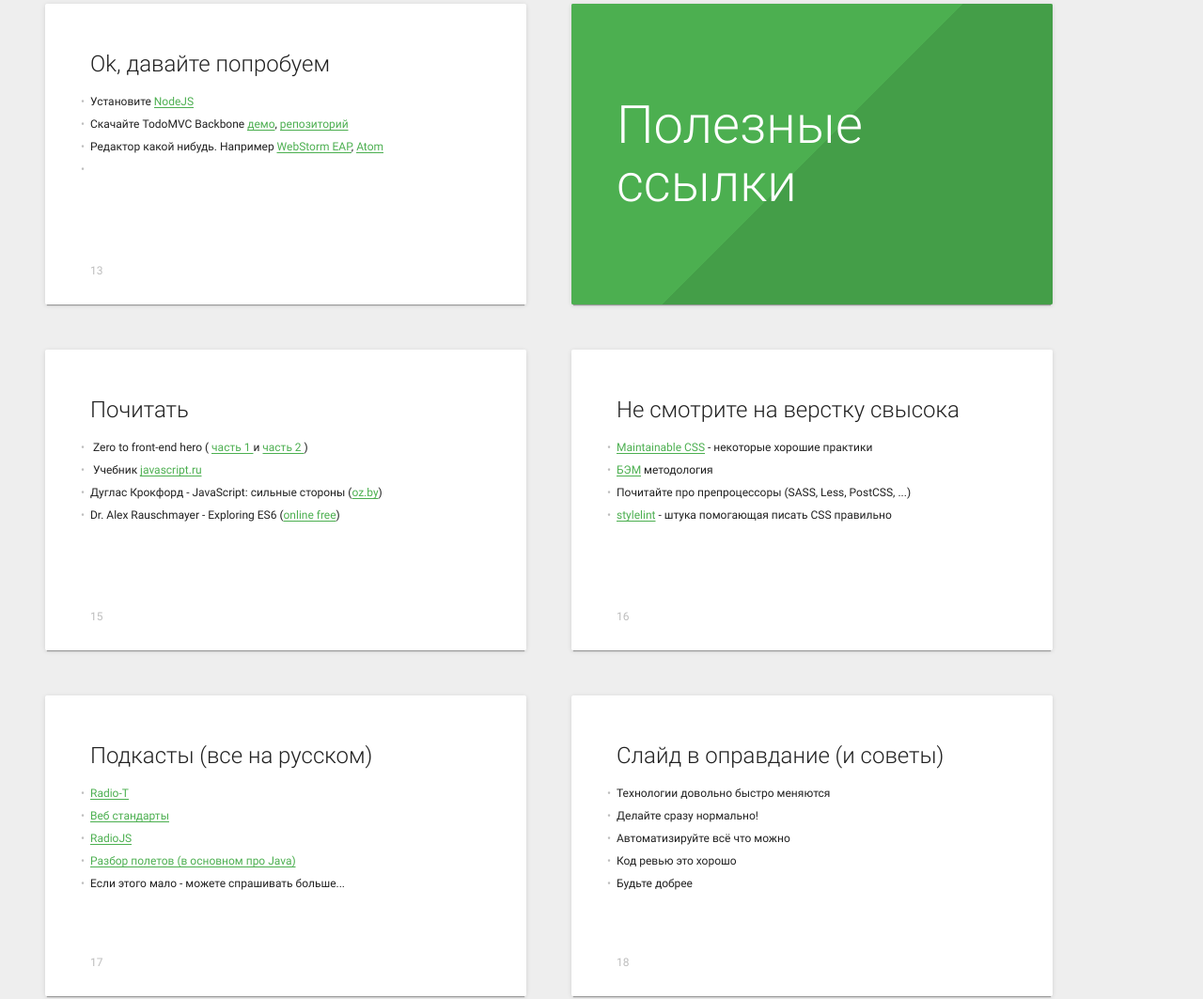
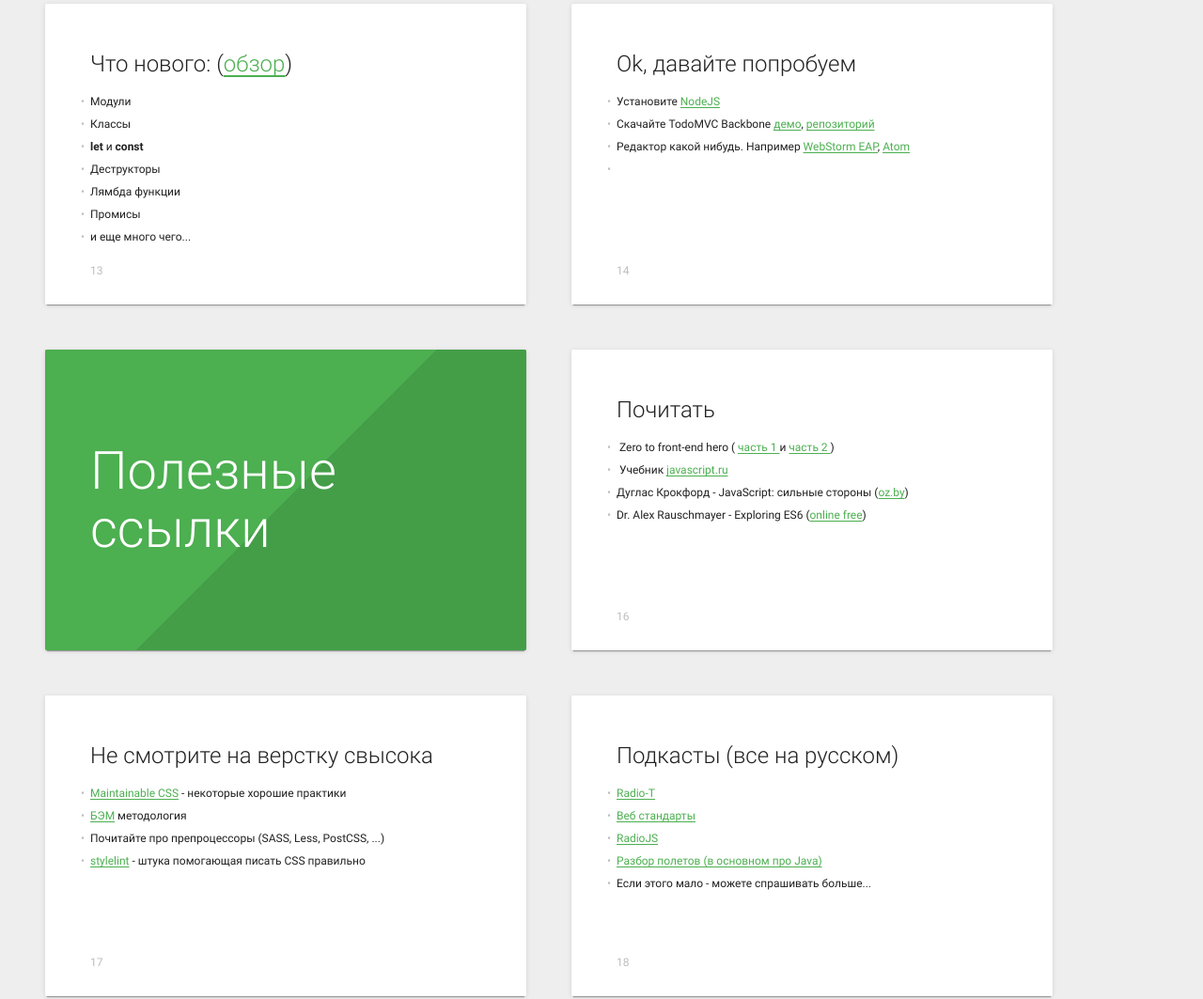
Before and after one commit to vvai/s16, a plain HTML site: page index.html in a window 1280 px wide. Shown: the part 2416-3479 px from the top of the page at 94% size. Drawn offline with nearby package versions, Linux system fonts and the light colour scheme.

Commit message:
some changes

```diff
--- a/index.html
+++ b/index.html
@@ -124,6 +124,19 @@
 </section>
 
 <section class="slide">
+    <h2>Что нового: (<a href="https://babeljs.io/docs/learn-es2015/">обзор</a>)</h2>
+    <ul>
+        <li>Модули</li>
+        <li>Классы</li>
+        <li><strong>let</strong> и <strong>const</strong></li>
+        <li>Деструкторы</li>
+        <li>Лямбда функции</li>
+        <li>Промисы</li>
+        <li>и еще много чего...</li>
+    </ul>
+</section>
+
+<section class="slide">
     <h2>Ok, давайте попробуем</h2>
     <ul>
         <li>Установите <a target="_blank" href="https://nodejs.org/en/">NodeJS</a></li>
@@ -186,18 +199,6 @@
     </ul>
 </section>
 
-<section class="slide">
-    <h2>Слайд в оправдание (и советы)</h2>
-    <ul>
-        <li>Технологии довольно быстро меняются</li>
-        <li>Делайте сразу нормально!</li>
-        <li>Автоматизируйте всё что можно</li>
-        <li>Код ревью это хорошо</li>
-        <li>Будьте добрее</li>
-
-    </ul>
-</section>
-
 <!--<section class="slide">
     <h2 class="shout shout__white"><a class="link__green" href="http://vvai.xyz/s16">http://vvai.xyz/s16</a></h2>
 </section>-->
```
